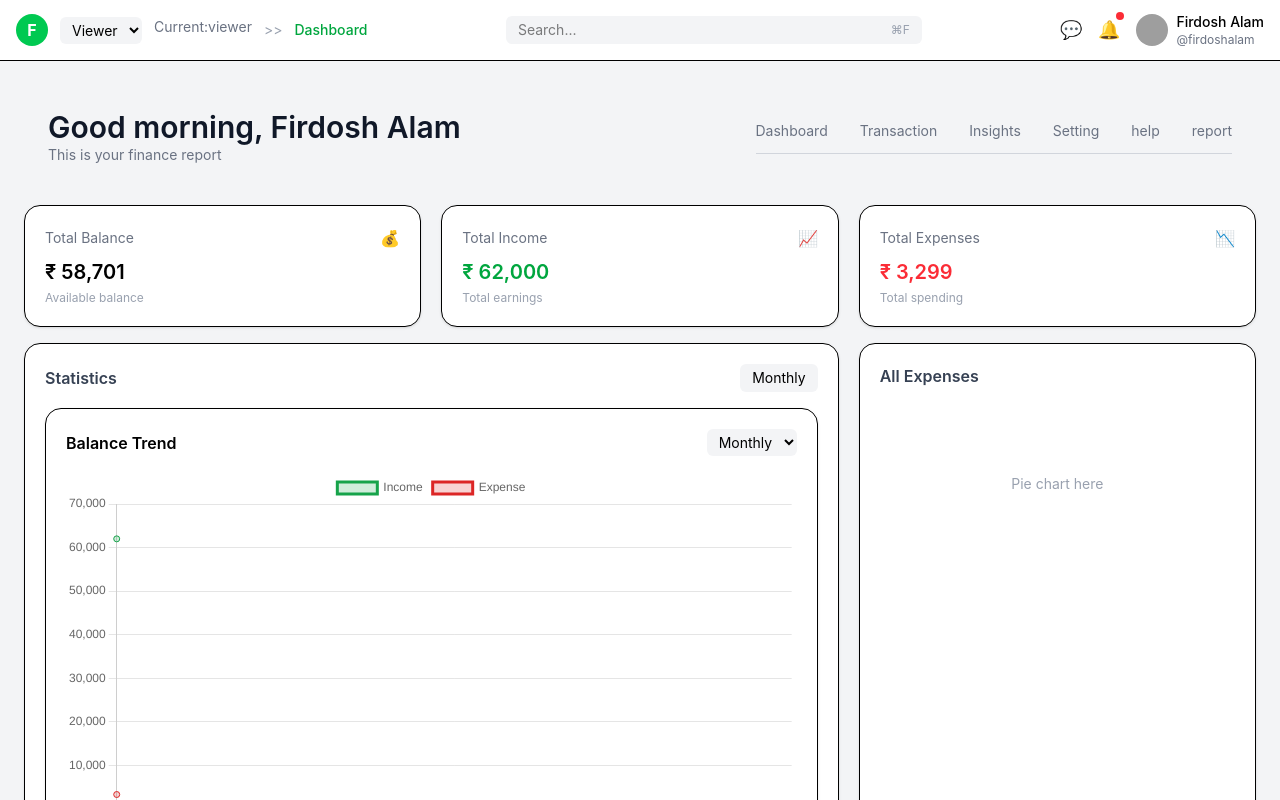
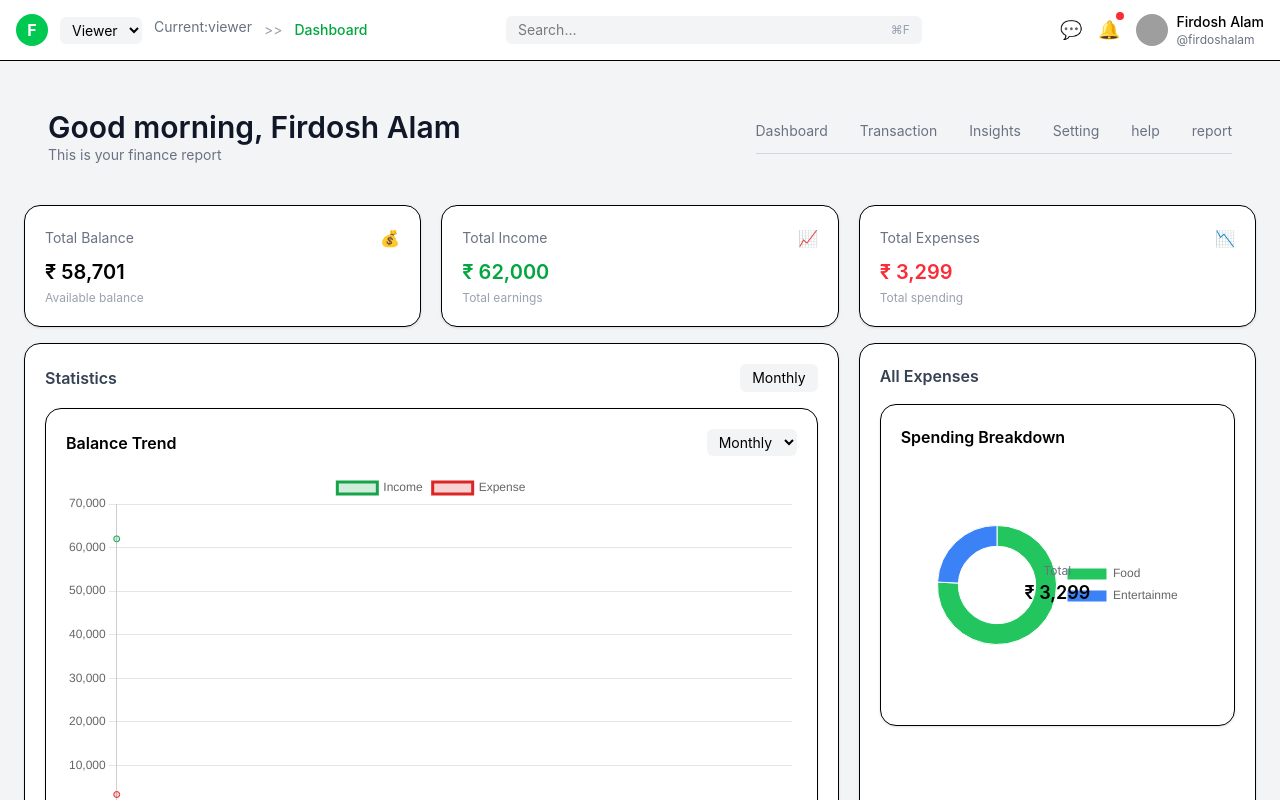
Before and after one commit to firdoshalam7786/zorvyn-dashboard, a React (Vite) app: page / in a window 1280 px wide. Shown: the top 800 px of the page. Built offline with nearby package versions, Linux system fonts and the light colour scheme; grey boxes are pictures that could not be loaded.

Commit message:
complete PieChart functionality

```diff
--- /dev/null
+++ b/src/components/SpendingPie.jsx
@@ -0,0 +1,89 @@
+import { useContext, useMemo } from "react";
+import { AppContext } from "../context/AppContext";
+import {
+  Chart as ChartJS,
+  ArcElement,
+  Tooltip,
+  Legend,
+} from "chart.js";
+import { Doughnut } from "react-chartjs-2";
+
+ChartJS.register(ArcElement, Tooltip, Legend);
+
+function SpendingPie() {
+  const { transaction = [] } = useContext(AppContext);
+
+  // Group expenses by category
+  const { chartData, totalExpense } = useMemo(() => {
+    const grouped = {};
+
+    let total = 0;
+
+    transaction.forEach((txn) => {
+      if (txn.type === "expense") {
+        total += txn.amount;
+
+        if (!grouped[txn.category]) {
+          grouped[txn.category] = 0;
+        }
+
+        grouped[txn.category] += txn.amount;
+      }
+    });
+
+    const labels = Object.keys(grouped);
+    const data = Object.values(grouped);
+
+    return {
+      totalExpense: total,
+      chartData: {
+        labels,
+        datasets: [
+          {
+            data,
+            backgroundColor: [
+              "#22c55e",
+              "#3b82f6",
+              "#f59e0b",
+              "#ef4444",
+              "#a855f7",
+            ],
+            borderWidth: 1,
+          },
+        ],
+      },
+    };
+  }, [transaction]);
+
+  const options = {
+    plugins: {
+      legend: {
+        position: "right",
+      },
+    },
+    cutout: "65%", // donut effect
+  };
+
+  return (
+    <div className="bg-white rounded-2xl p-5 shadow-sm border">
+
+      {/* Header */}
+      <h3 className="font-semibold mb-4">Spending Breakdown</h3>
+
+      {/* Chart */}
+      <div className="relative h-60 flex items-center justify-center">
+        <Doughnut data={chartData} options={options} />
+
+        {/* Center Text */}
+        <div className="absolute text-center">
+          <p className="text-xs text-gray-500">Total</p>
+          <p className="text-lg font-semibold">
+            ₹ {totalExpense.toLocaleString()}
+          </p>
+        </div>
+      </div>
+    </div>
+  );
+}
+
+export default SpendingPie;
--- a/src/pages/FinanceDashboard.jsx
+++ b/src/pages/FinanceDashboard.jsx
@@ -3,6 +3,7 @@ import Cards from "../components/Cards";
 import TransactionsTab from "../components/TransactionsTab";
 import Filtering from "../components/Filtering";
 import ChartBalance from "../components/ChartBalance";
+import SpendingPie from "../components/SpendingPie";
 
 function FinanceDashboard() {
   const [activeTab, setActiveTab] = useState("dashboard");
@@ -71,9 +72,7 @@ function FinanceDashboard() {
             All Expenses
           </h3>
 
-          <div className="h-40 flex items-center justify-center text-gray-400 text-sm">
-            Pie chart here
-          </div>
+          <SpendingPie />
         </div>
       </div>
 
```
